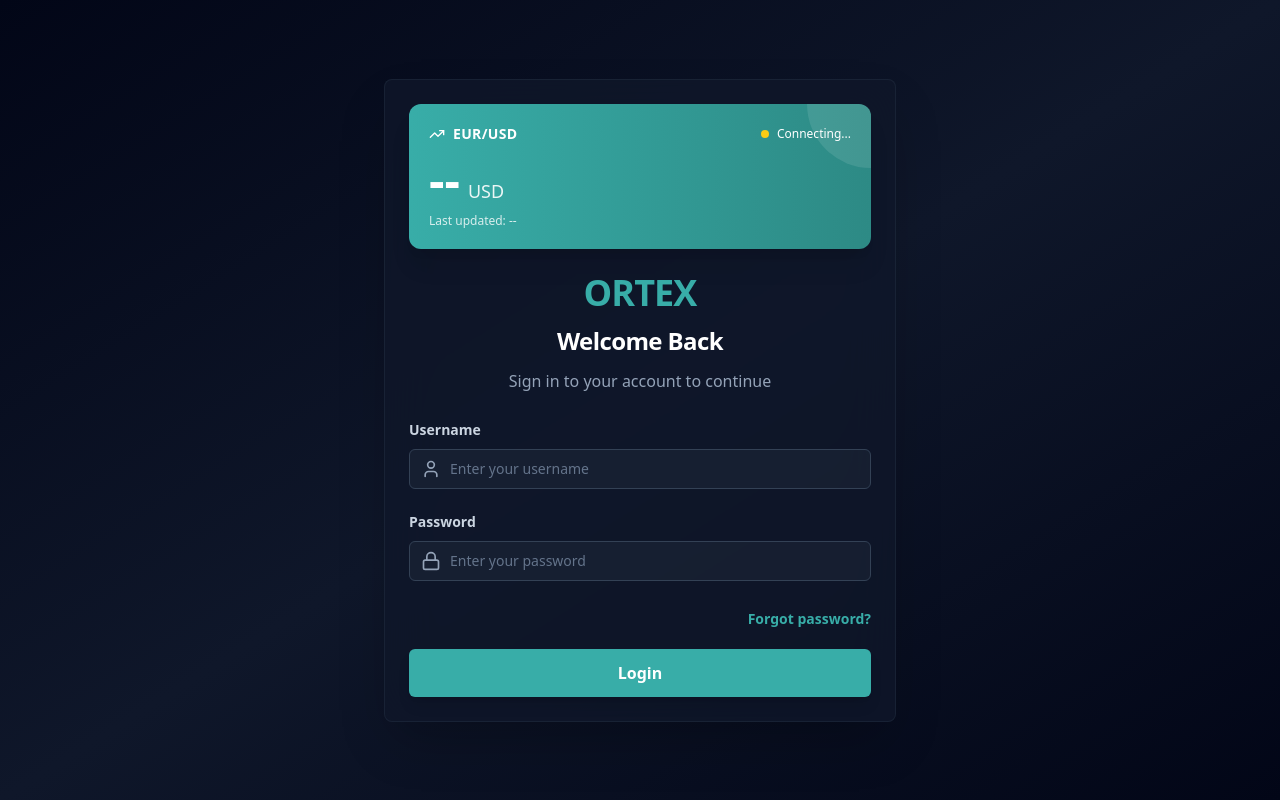
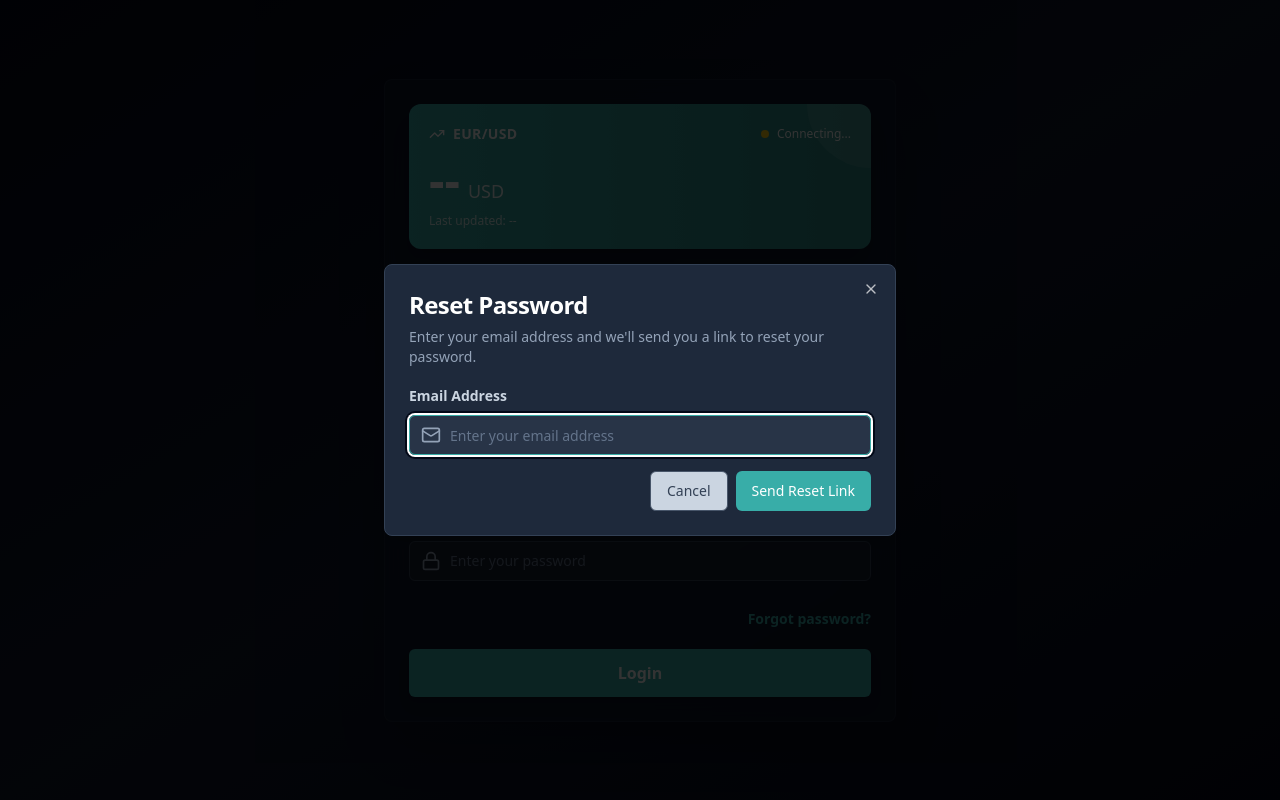
Before and after one commit to KittyJinxy/ortex-coding, a React (Vite) app: page / in a window 1280 px wide. Both pictures are taken after a click on the button "Forgot password?". Built offline with nearby package versions, Linux system fonts and the light colour scheme; no server answers.

Commit message:
Implement reset password modal

```diff
--- a/src/components/LoginPage.tsx
+++ b/src/components/LoginPage.tsx
@@ -9,7 +9,22 @@
 } from "@/components/ui/card";
 import { Button } from "@/components/ui/button";
 import { Input } from "@/components/ui/input";
-import { User, Lock, TrendingUp, AlertCircle } from "lucide-react";
+import {
+  Dialog,
+  DialogContent,
+  DialogDescription,
+  DialogFooter,
+  DialogHeader,
+  DialogTitle,
+} from "@/components/ui/dialog";
+import {
+  User,
+  Lock,
+  TrendingUp,
+  AlertCircle,
+  Mail,
+  CheckCircle,
+} from "lucide-react";
 import { useWebSocket } from "@/hooks/useWebSocket";
 
 interface FormErrors {
@@ -18,11 +33,21 @@
   submit?: string;
 }
 
+interface ResetPasswordErrors {
+  email?: string;
+  submit?: string;
+}
+
 export function LoginPage() {
   const [username, setUsername] = useState("");
   const [password, setPassword] = useState("");
   const [errors, setErrors] = useState<FormErrors>({});
   const [isLoading, setIsLoading] = useState(false);
+  const [isResetModalOpen, setIsResetModalOpen] = useState(false);
+  const [resetEmail, setResetEmail] = useState("");
+  const [resetErrors, setResetErrors] = useState<ResetPasswordErrors>({});
+  const [isResetLoading, setIsResetLoading] = useState(false);
+  const [resetSuccess, setResetSuccess] = useState(false);
   const { price, timestamp, isConnected, error: wsError } = useWebSocket();
 
   const validateForm = (): boolean => {
@@ -89,6 +114,63 @@
     } finally {
       setIsLoading(false);
     }
+  };
+
+  const validateResetForm = (): boolean => {
+    const newErrors: ResetPasswordErrors = {};
+    const emailRegex = /^[^\s@]+@[^\s@]+\.[^\s@]+$/;
+
+    if (!resetEmail.trim()) {
+      newErrors.email = "Email is required";
+    } else if (!emailRegex.test(resetEmail.trim())) {
+      newErrors.email = "Please enter a valid email address";
+    }
+
+    setResetErrors(newErrors);
+    return Object.keys(newErrors).length === 0;
+  };
+
+  const handleResetSubmit = async (e: FormEvent<HTMLFormElement>) => {
+    e.preventDefault();
+    setResetErrors({});
+    setResetSuccess(false);
+
+    if (!validateResetForm()) {
+      return;
+    }
+
+    setIsResetLoading(true);
+
+    try {
+      // In a real app, this would call your reset password endpoint
+      // For now, we'll simulate a successful response
+      await new Promise((resolve) => setTimeout(resolve, 1500));
+
+      setResetSuccess(true);
+      setResetEmail("");
+
+      // Close modal after 2 seconds
+      setTimeout(() => {
+        setIsResetModalOpen(false);
+        setResetSuccess(false);
+      }, 2000);
+    } catch (error) {
+      setResetErrors({
+        submit:
+          error instanceof Error
+            ? error.message
+            : "An error occurred. Please try again.",
+      });
+    } finally {
+      setIsResetLoading(false);
+    }
+  };
+
+  const handleOpenResetModal = () => {
+    setIsResetModalOpen(true);
+    setResetEmail("");
+    setResetErrors({});
+    setResetSuccess(false);
   };
 
   return (
@@ -230,10 +312,7 @@
                 <button
                   type="button"
                   className="text-sm text-[#38ada8] hover:text-[#2d8a85] transition-colors font-semibold disabled:opacity-50"
-                  onClick={() => {
-                    // Will be connected to modal in step 7
-                    console.log("Reset password clicked");
-                  }}
+                  onClick={handleOpenResetModal}
                   disabled={isLoading}
                 >
                   Forgot password?
@@ -251,6 +330,101 @@
           </CardContent>
         </Card>
       </div>
+
+      {/* Reset Password Modal */}
+      <Dialog open={isResetModalOpen} onOpenChange={setIsResetModalOpen}>
+        <DialogContent className="bg-slate-800 border-slate-700 text-white">
+          <DialogHeader>
+            <DialogTitle className="text-2xl font-bold text-white">
+              Reset Password
+            </DialogTitle>
+            <DialogDescription className="text-slate-400">
+              Enter your email address and we'll send you a link to reset your
+              password.
+            </DialogDescription>
+          </DialogHeader>
+          {resetSuccess ? (
+            <div className="flex flex-col items-center justify-center py-8 space-y-4">
+              <div className="w-16 h-16 bg-green-500/20 rounded-full flex items-center justify-center">
+                <CheckCircle className="w-8 h-8 text-green-400" />
+              </div>
+              <div className="text-center space-y-2">
+                <p className="text-lg font-semibold text-white">
+                  Email sent successfully!
+                </p>
+                <p className="text-sm text-slate-400">
+                  Please check your inbox for password reset instructions.
+                </p>
+              </div>
+            </div>
+          ) : (
+            <form onSubmit={handleResetSubmit} className="space-y-4">
+              <div className="space-y-2">
+                <label
+                  htmlFor="reset-email"
+                  className="text-sm font-semibold text-slate-300"
+                >
+                  Email Address
+                </label>
+                <div className="relative">
+                  <Mail className="absolute left-3 top-1/2 transform -translate-y-1/2 w-5 h-5 text-slate-400" />
+                  <Input
+                    id="reset-email"
+                    type="email"
+                    placeholder="Enter your email address"
+                    value={resetEmail}
+                    onChange={(e) => {
+                      setResetEmail(e.target.value);
+                      if (resetErrors.email) {
+                        setResetErrors({ ...resetErrors, email: undefined });
+                      }
+                    }}
+                    className={`w-full pl-10 bg-slate-700/50 border-slate-600 text-white placeholder:text-slate-500 focus:border-[#38ada8] focus:ring-[#38ada8] ${
+                      resetErrors.email
+                        ? "border-red-500 focus:border-red-500 focus:ring-red-500"
+                        : ""
+                    }`}
+                    disabled={isResetLoading}
+                    autoFocus
+                  />
+                </div>
+                {resetErrors.email && (
+                  <div className="flex items-center gap-1 text-sm text-red-400">
+                    <AlertCircle className="w-4 h-4" />
+                    <span>{resetErrors.email}</span>
+                  </div>
+                )}
+              </div>
+              {resetErrors.submit && (
+                <div className="flex items-center gap-2 p-3 bg-red-500/10 border border-red-500/20 rounded-lg">
+                  <AlertCircle className="w-5 h-5 text-red-400 flex-shrink-0" />
+                  <span className="text-sm text-red-400">
+                    {resetErrors.submit}
+                  </span>
+                </div>
+              )}
+              <DialogFooter>
+                <Button
+                  type="button"
+                  variant="outline"
+                  onClick={() => setIsResetModalOpen(false)}
+                  disabled={isResetLoading}
+                  className="border-slate-600 text-slate-700 bg-slate-300 hover:bg-slate-700 hover:text-slate-300"
+                >
+                  Cancel
+                </Button>
+                <Button
+                  type="submit"
+                  disabled={isResetLoading}
+                  className="bg-[#38ada8] hover:bg-[#2d8a85] text-white"
+                >
+                  {isResetLoading ? "Sending..." : "Send Reset Link"}
+                </Button>
+              </DialogFooter>
+            </form>
+          )}
+        </DialogContent>
+      </Dialog>
     </div>
   );
 }
```
